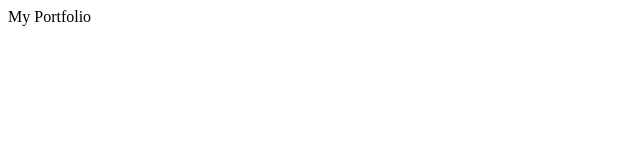
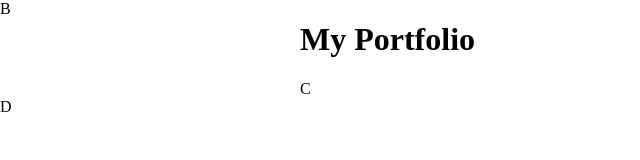
Before and after one commit to Sabrucita/portfolio, a plain HTML site: page index.html in a window 1280 px wide. Shown: the whole page, without its empty margins (0-640 px from the left). Drawn offline with Linux system fonts and the light colour scheme.

Commit message:
PF: first grid structure added

```diff
--- a/index.html
+++ b/index.html
@@ -8,6 +8,11 @@
   <title>Sabrucita</title>
 </head>
 <body>
-  My Portfolio
+  <header>
+    <h1>My Portfolio</h1>
+  </header>
+  <aside>B</aside>
+  <main>C</main>
+  <footer>D</footer>
 </body>
 </html>
--- a/style.css
+++ b/style.css
@@ -0,0 +1,25 @@
+body{
+  margin: 0;
+  display: grid;
+  grid-template-areas:
+  'aside header'
+  'aside main'
+  'footer footer';
+  grid-template-columns: 300px 1fr;
+}
+
+aside{
+  grid-area: aside;
+}
+
+header{
+  grid-area: header;
+}
+
+main{
+  grid-area: main;
+}
+
+footer{
+  grid-area: footer;
+}
```
